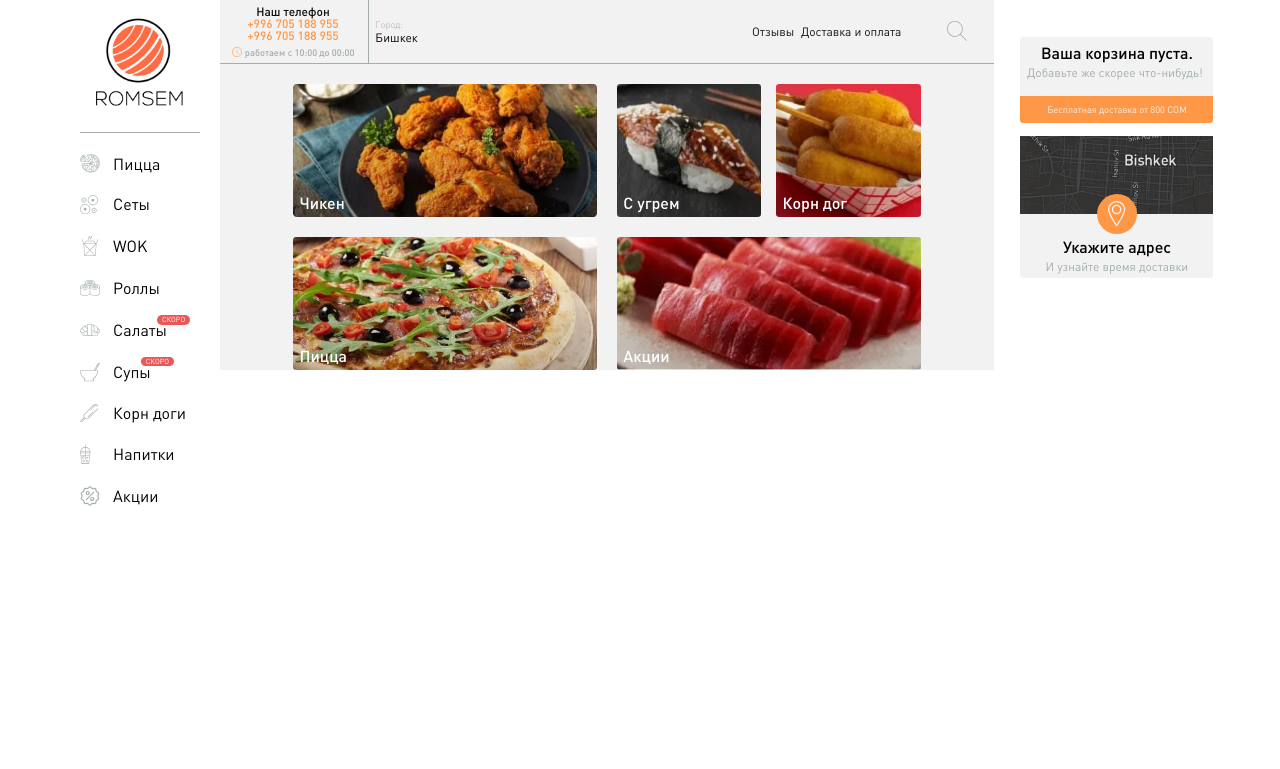
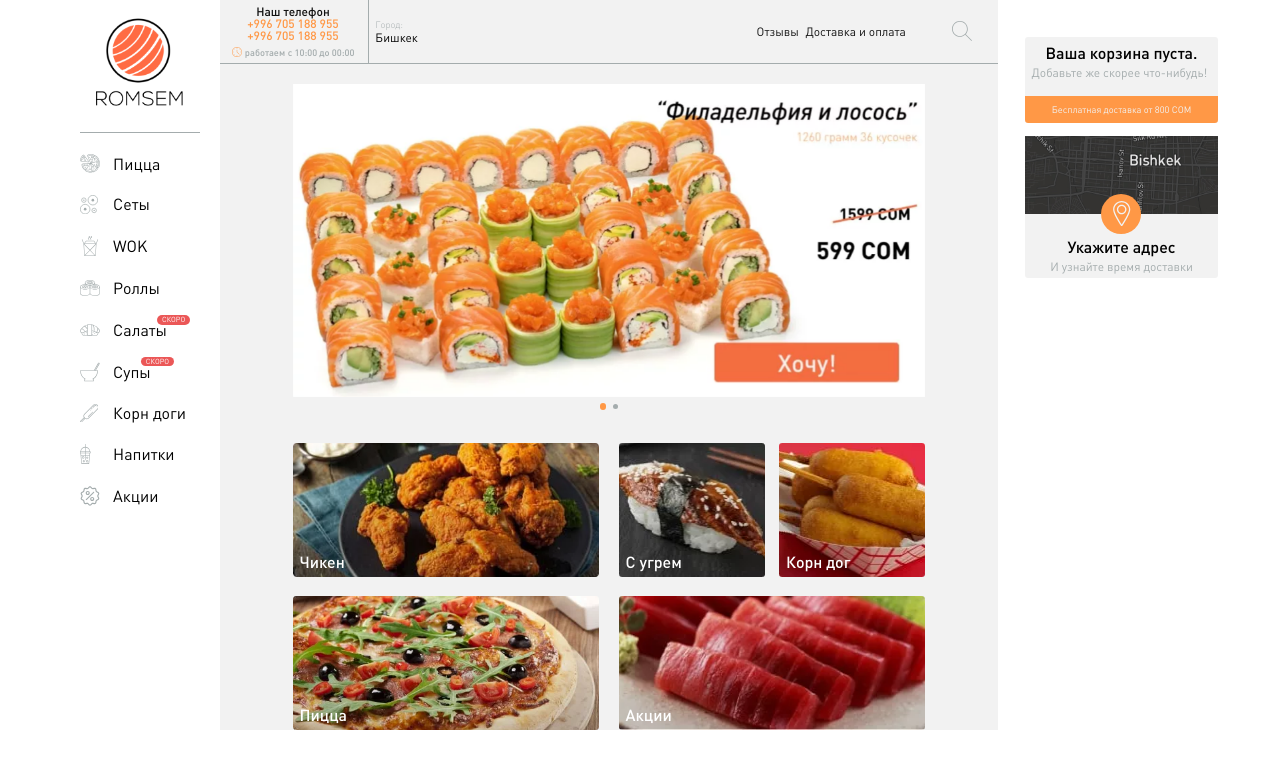
Before and after one commit to Anton1997Kovalev/romsem, a PHP site: page / in a window 1280 px wide. Shown: the top 769 px of the page. Run offline with PHP 8.4, Linux system fonts and the light colour scheme.

Commit message:
ready slider main-discount

```diff
--- a/css/style.css
+++ b/css/style.css
@@ -651,6 +651,10 @@ h3 {
 		margin-left: 3rem;
 		margin-right: 4rem;
 	}
+
+	.main-page {
+		max-width: 117rem;
+	}
 }
 
 /* ----------------------- header --------------------------------- */
@@ -1251,5 +1255,63 @@ h3 {
 
 /* ------------------------- our-products END --------------------------- */
 
+/* ------------------------- main-discount ---------------------- */
+.main-discount {
+	display: none;
+}
+
+@media screen and (min-width: 1024px) {
+	.main-discount {
+		display: block;
+	}
+
+	.main-discount__container {
+		overflow: hidden;
+		margin: 0 11rem 5rem;
+	}
+
+	.main-discount__slider {
+		width: 100%;
+		position: relative;
+	}
+
+	.main-discount__slide-body {
+		display: block;
+	}
+
+	.main-discount__slide-img img {
+		width: 100%;
+		height: auto;
+		display: block;
+	}
+
+	.main-discount__pagintaion.swiper-pagination {
+		position: relative;
+		z-index: 2;
+		bottom: 0;
+		margin-top: 1rem;
+		display: flex;
+		align-items: center;
+		justify-content: center;
+	}
+
+	.main-discount__pagintaion.swiper-pagination .swiper-pagination-bullet {
+		margin: 0 .5rem;
+		width: .8rem;
+		height: .8rem;
+		background-color: #A4ACAD;
+		opacity: 1;
+		flex-shrink: 0;
+		flex-grow: 0;
+	}
+
+	.main-discount__pagintaion.swiper-pagination .swiper-pagination-bullet.swiper-pagination-bullet-active {
+		width: 1rem;
+		height: 1rem;
+		background-color: #FF9846;
+	}
+}
+
+/* ------------------------- main-discount END ---------------------- */
 
 /* ------------------------- MAIN-PAGE END ----------------------- */
--- a/index.html
+++ b/index.html
@@ -420,6 +420,37 @@
 								<span>Прием металлолома</span>
 							</div>
 						</section> -->
+						<section class="main-discount">
+							<div class="main-discount__container">
+								<div class="main-discount__slider _swiper">
+									<div class="main-discount__wrapper swiper-wrapper">
+										<div class="main-discount__slide swiper-slide">
+											<a href="#" class="main-discount__slide-body">
+												<div class="main-discount__slide-img">
+													<picture>
+														<source srcset="img/discount/discount1-min.webp"
+															type="image/webp">
+														<img src="img/discount/discount1-min.jpg" alt="">
+													</picture>
+												</div>
+											</a>
+										</div>
+										<div class="main-discount__slide swiper-slide">
+											<a href="#" class="main-discount__slide-body">
+												<div class="main-discount__slide-img">
+													<picture>
+														<source srcset="img/discount/discount1-min.webp"
+															type="image/webp">
+														<img src="img/discount/discount1-min.jpg" alt="">
+													</picture>
+												</div>
+											</a>
+										</div>
+									</div>
+									<div class="main-discount__pagintaion swiper-pagination"></div>
+								</div>
+							</div>
+						</section>
 						<section class="our-products">
 							<div class="our-products__container container">
 								<div class="our-products__content">
@@ -776,6 +807,7 @@
 								</div>
 							</div>
 						</section>
+
 					</main>
 					<footer class="footer"></footer>
 				</div>
```
Also changed, not shown: js/script.js (+73 -1 lines), img/discount/discount1-min.jpg (added), img/discount/discount1-min.webp (added).
